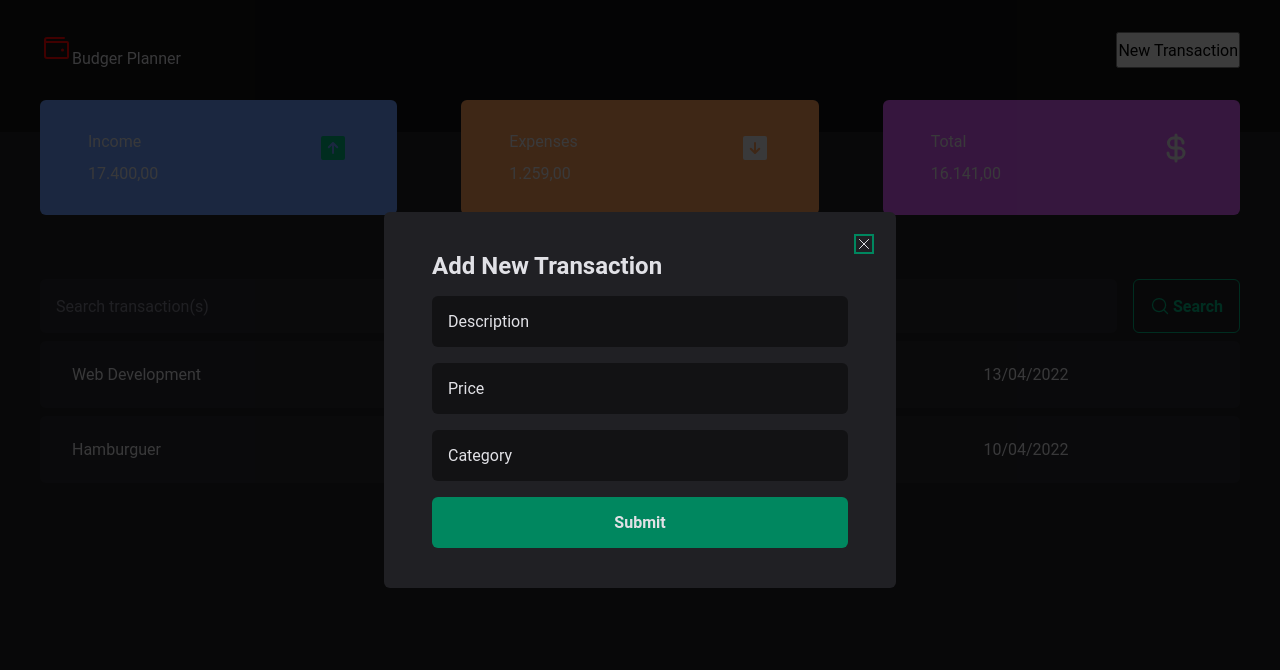
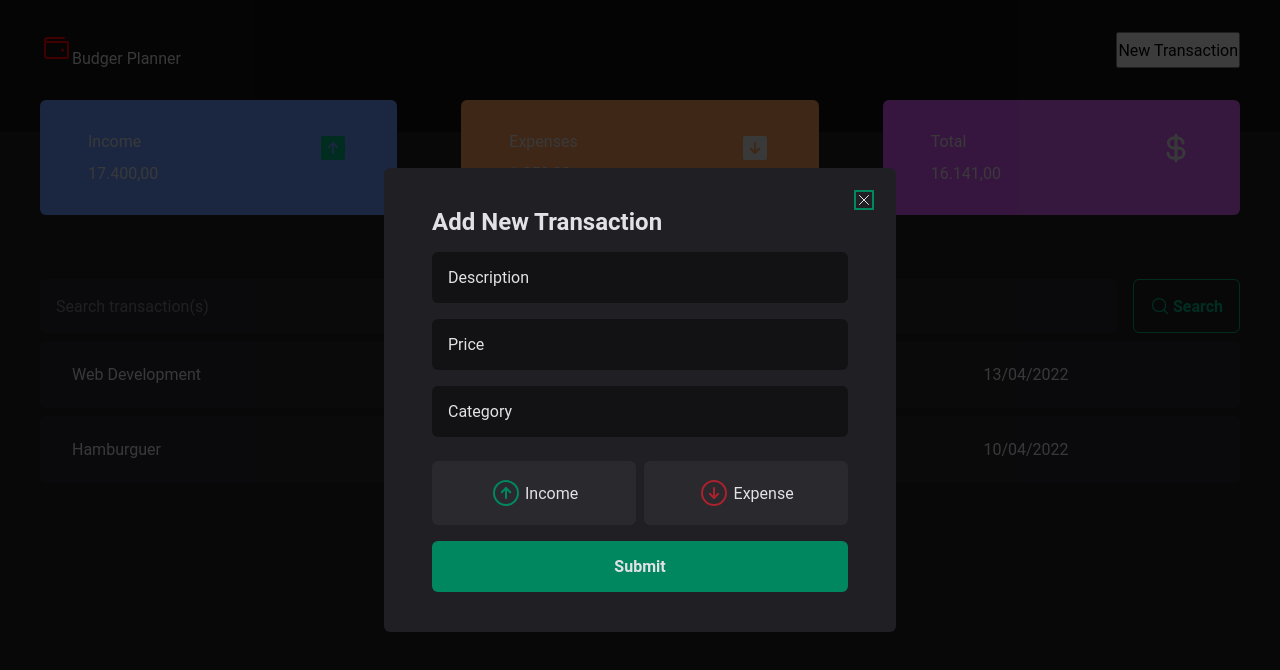
Before and after one commit to ygordimas/budget-planner, a React (Vite) app: page / in a window 1280 px wide. Both pictures are taken after a click on the button "New Transaction". Shown: the top 670 px of the page. Built offline with nearby package versions, Linux system fonts and the light colour scheme.

Commit message:
New transaction modal

```diff
--- a/package.json
+++ b/package.json
@@ -10,6 +10,7 @@
   },
   "dependencies": {
     "@radix-ui/react-dialog": "^1.0.2",
+    "@radix-ui/react-radio-group": "^1.1.1",
     "phosphor-react": "^1.4.1",
     "react": "^18.2.0",
     "react-dom": "^18.2.0",
--- a/src/components/NewTransactionModal/index.tsx
+++ b/src/components/NewTransactionModal/index.tsx
@@ -1,6 +1,13 @@
 import * as Dialog from "@radix-ui/react-dialog";
-import { X } from "phosphor-react";
-import { Close, Content, Overlay, Title } from "./styles";
+import { ArrowCircleDown, ArrowCircleUp, X } from "phosphor-react";
+import {
+  Close,
+  Content,
+  Overlay,
+  Title,
+  TransactionType,
+  TransactionTypeButton,
+} from "./styles";
 
 export function NewTransactionModal() {
   return (
@@ -17,6 +24,16 @@ export function NewTransactionModal() {
             <input type="number" placeholder="Price" required />
             <input type="text" placeholder="Category" required />
 
+            <TransactionType>
+              <TransactionTypeButton variant="income" value="income">
+                <ArrowCircleUp size={32} className="icon" />
+                Income
+              </TransactionTypeButton>
+              <TransactionTypeButton variant="expense" value="outcome">
+                <ArrowCircleDown size={32} className="icon" />
+                Expense
+              </TransactionTypeButton>
+            </TransactionType>
             <button type="submit">Submit</button>
           </form>
         </Content>
--- a/src/components/NewTransactionModal/styles.ts
+++ b/src/components/NewTransactionModal/styles.ts
@@ -1,5 +1,6 @@
 import styled from "styled-components";
 import * as Dialog from "@radix-ui/react-dialog";
+import * as RadioGroup from "@radix-ui/react-radio-group";
 
 export const Overlay = styled(Dialog.Overlay)`
   position: fixed;
@@ -69,4 +70,57 @@ export const Close = styled(Dialog.Close)`
   background-color: transparent;
   color: ${(props) => props.theme["gray-100"]};
   line-height: 0; /* adjust focus outline to fit the icon inside */
+  cursor: pointer;
 `;
+
+export const TransactionType = styled(RadioGroup.Root)`
+  display: flex;
+  align-items: center;
+  gap: 0.5rem;
+  margin-top: 0.5rem;
+`;
+
+interface TransactionTypeButtonProps {
+  variant: "income" | "expense";
+}
+
+// prettier-ignore
+export const TransactionTypeButton = styled(RadioGroup.Item)<TransactionTypeButtonProps>`
+  display: flex;
+  place-content: center;
+  place-items: center;
+  gap: 0.2rem;
+
+  cursor: pointer;
+  color: ${(props) => props.theme["gray-100"]};
+  flex: 1;
+  padding-block: 1rem;
+  border-radius: 6px;
+  background-color: ${(props) => props.theme["gray-700"]};
+  border: 0;
+  /* border: 1px solid
+    ${(props) =>
+      props.variant == "income"
+        ? props.theme["green-300"]
+        : props.theme["red-300"]}; */
+
+  .icon {
+    color: ${(props) =>
+      props.variant == "income"
+        ? props.theme["green-500"]
+        : props.theme["red-500"]};
+  }
+
+  &[data-state="unchecked"]:hover {
+    background-color: ${props => props.theme["gray-600"]};
+  }
+
+  &[data-state="checked"] {
+
+    background-color: ${props => props.variant == 'income' ? props.theme["green-500"] : props.theme["red-500"]};
+
+    .icon {
+        color: ${props => props.theme["gray-100"]};
+    }
+  }
+`;
```
Also changed, not shown: 1 other file (tests, documents, lock files or other folders).
